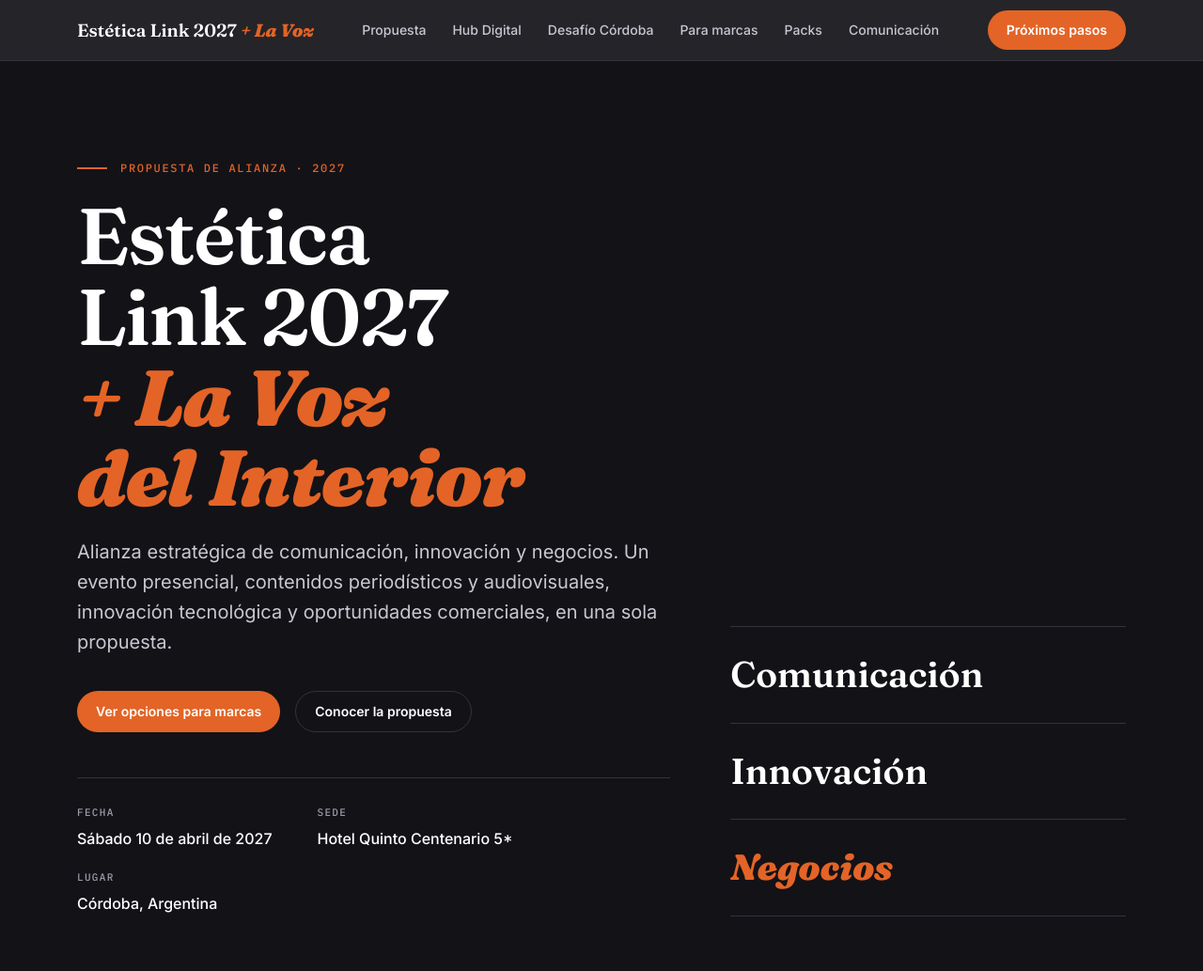
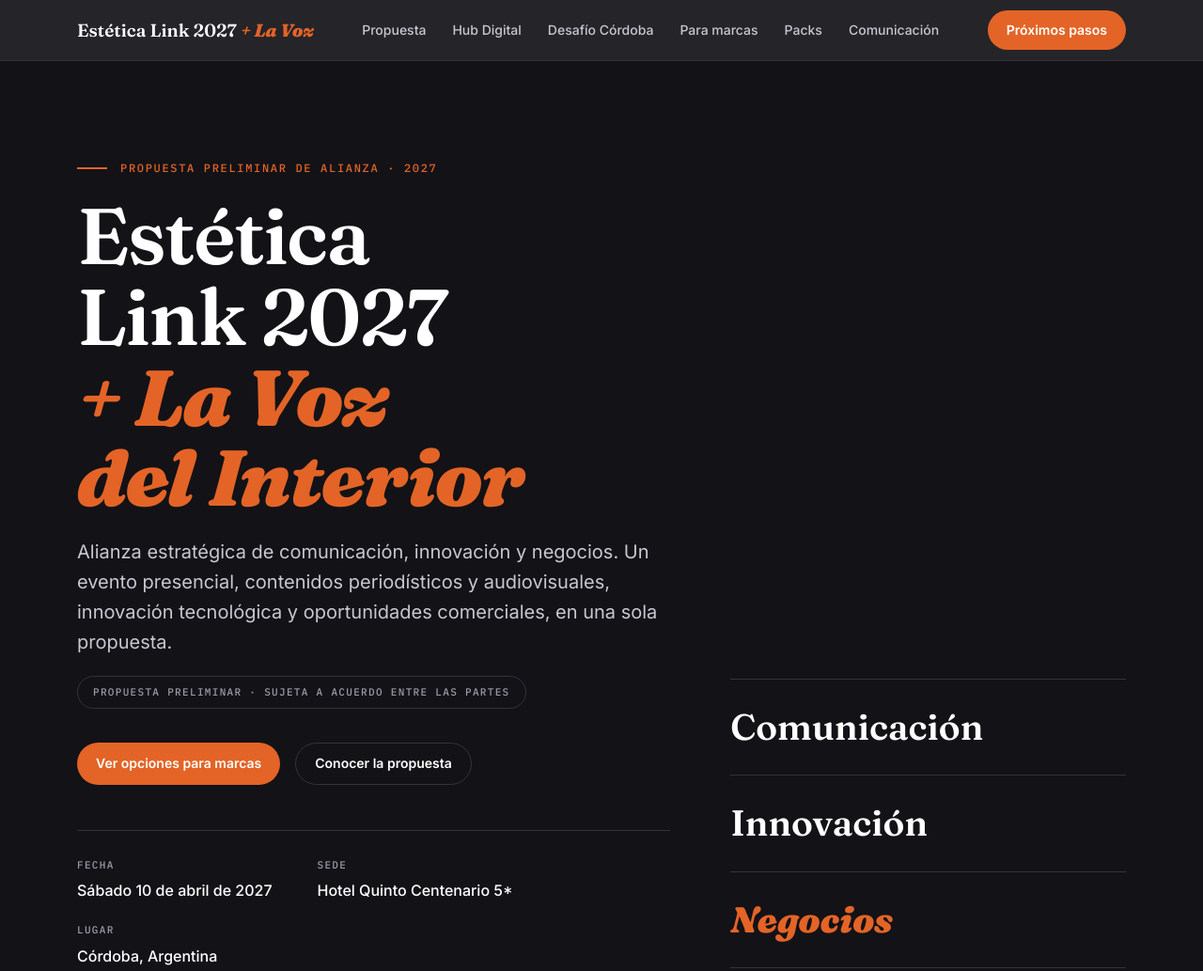
Before and after one commit to mauro-iman/esteticalink-lavoz, a plain HTML site: page index.html in a window 1280 px wide. Shown: the top 1033 px of the page at 94% size. Drawn offline with Linux system fonts and the light colour scheme.

Commit message:
Marcar la propuesta como preliminar y vincular la entrevista del Hub a la charla
Co-Authored-By: Claude Opus 5.5 <noreply@anthropic.com>
Claude-Session: https://claude.ai/code/session_01Cps6v8cPT7Lot2p2JFQkpk

```diff
--- a/index.html
+++ b/index.html
@@ -247,9 +247,10 @@ footer .wrap { display: flex; justify-content: space-between; gap: 16px; flex-wr
 <section class="hero dark" id="top">
   <div class="wrap">
     <div>
-      <p class="eyebrow">Propuesta de alianza · 2027</p>
+      <p class="eyebrow">Propuesta preliminar de alianza · 2027</p>
       <h1>Estética Link 2027 <em>+ La Voz del Interior</em></h1>
       <p class="lede">Alianza estratégica de comunicación, innovación y negocios. Un evento presencial, contenidos periodísticos y audiovisuales, innovación tecnológica y oportunidades comerciales, en una sola propuesta.</p>
+      <p class="label" style="margin-top:20px;display:inline-block;border:1px solid var(--dark-line);border-radius:100px;padding:8px 16px">Propuesta preliminar · Sujeta a acuerdo entre las partes</p>
       <div class="actions">
         <a class="pill" href="#espacios">Ver opciones para marcas</a>
         <a class="ghost" href="#propuesta">Conocer la propuesta</a>
@@ -274,7 +275,7 @@ footer .wrap { display: flex; justify-content: space-between; gap: 16px; flex-wr
     <h2>Una propuesta integral que conecta medios, tecnología, emprendimientos <em>y oportunidades comerciales</em></h2>
     <div class="cols">
       <p>La Voz del Interior suma su comunicación, su producción audiovisual y su fuerza comercial. Estética Link suma su plataforma de negocios, su convocatoria profesional y la organización del evento.</p>
-      <p>El eje central es la visita de <b>Mario Pergolini</b> a Córdoba: disertante de Estética Link, protagonista de contenidos en el Hub Digital de La Voz y parte de una convocatoria de software e innovación.</p>
+      <p>El eje central es la visita de <b>Mario Pergolini</b> a Córdoba como disertante de Estética Link. En el marco de esa participación, protagoniza contenidos en el Hub Digital de La Voz, con una entrevista vinculada a su charla en el evento, y forma parte de una convocatoria de software e innovación.</p>
     </div>
     <div class="goal">
       <span class="label">Objetivo</span>
```
